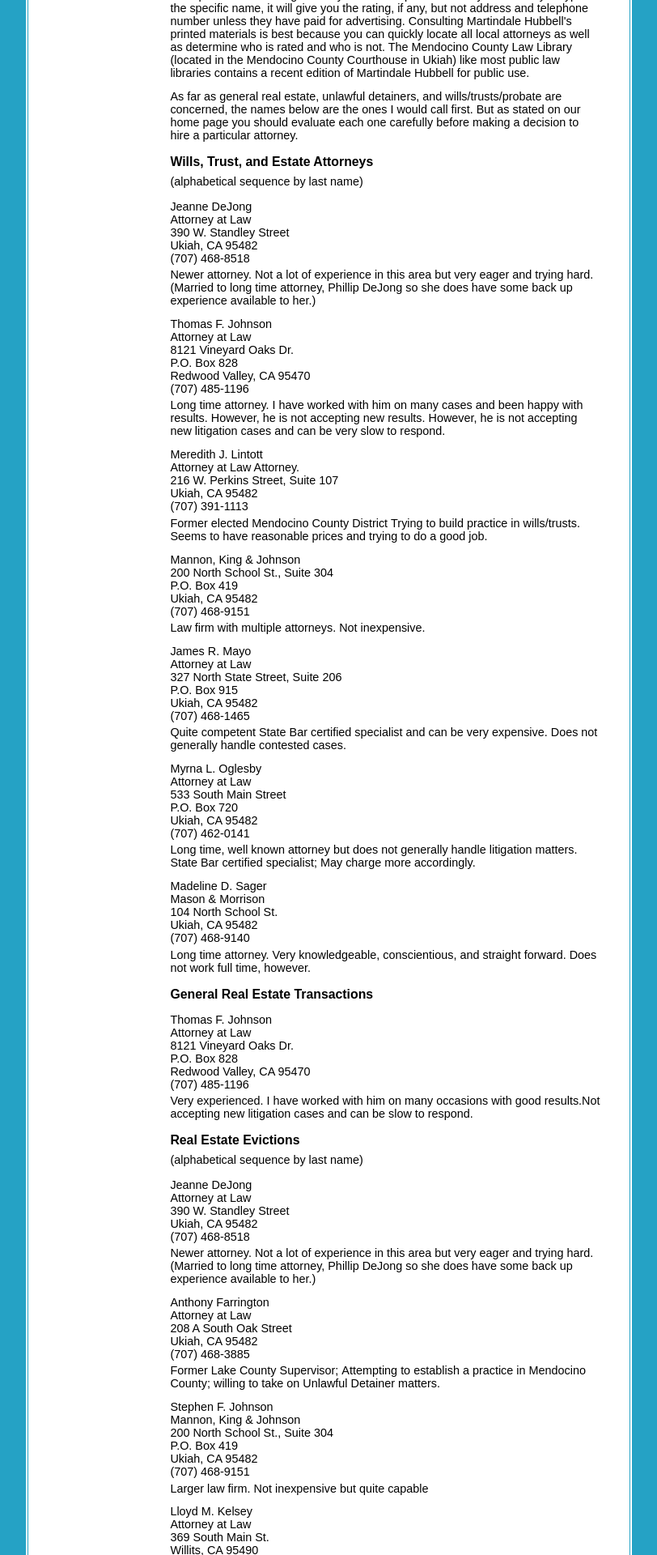
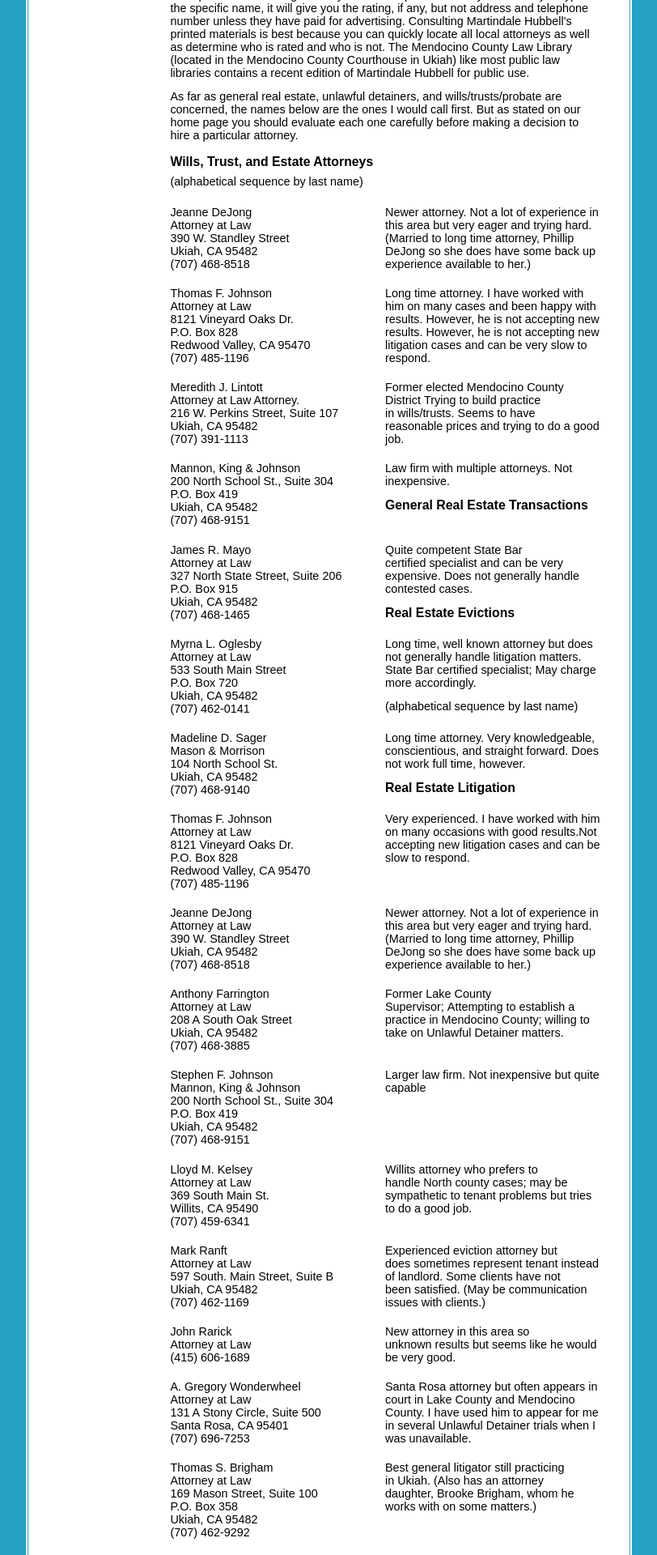
Before and after one commit to benshell/ukiahlawyer.com, a Jekyll site: the page built from referrals/index.html, in a window 1280 px wide. Shown: the part 454-2374 px from the top of the page at 81% size, without its empty margins (234-1046 px from the left). Built offline with Jekyll 4.4.1, drawn with Linux system fonts in a browser that asks for light colours.

Commit message:
Style change

```diff
--- a/styles/ukiahlawyer.css
+++ b/styles/ukiahlawyer.css
@@ -63,10 +63,15 @@
   font-size: 1em;
 }
 dt {
-  margin: 0.5em 0 0.3em 0;
+  margin: 0.5em 0 0.9em 0;
+  width: 50%;
+  float: left;
+  clear: left;
 }
 dd {
-  margin: 0.3em 0 0.9em 0;
+  margin: 0.5em 0 0.9em 0;
+  width: 50%;
+  float: left;
 }
 
 /*
```
